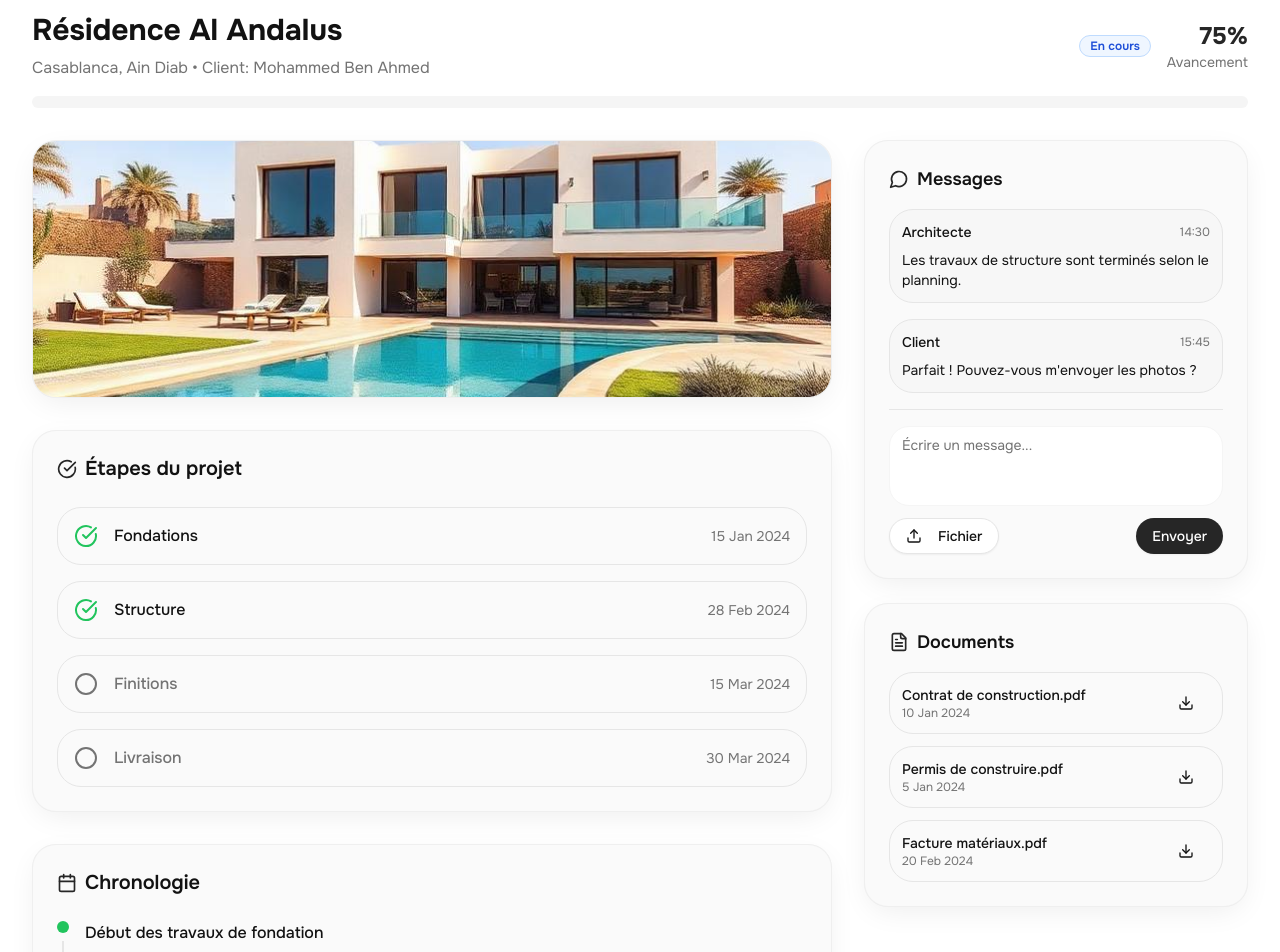
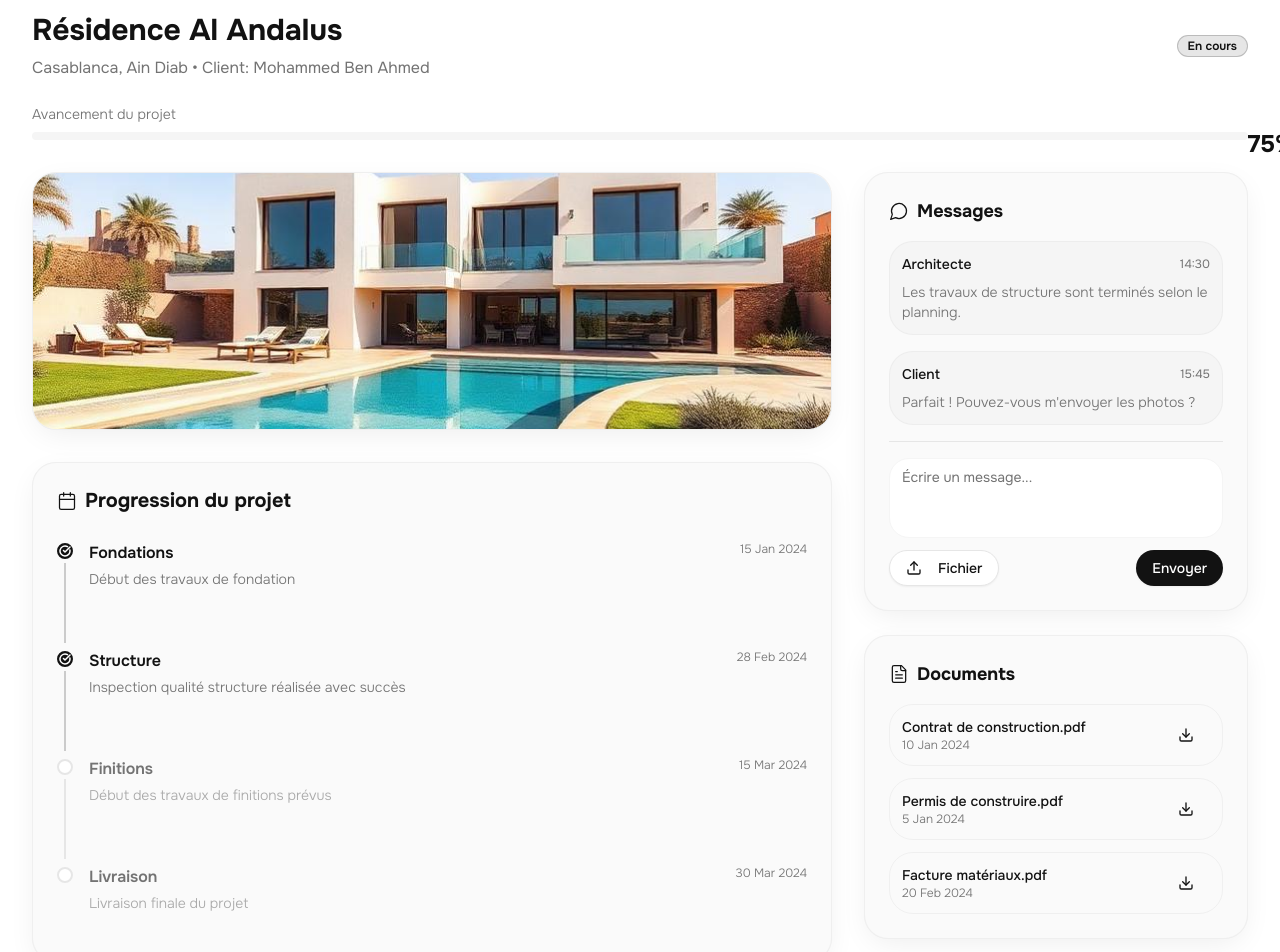
Before and after one commit to davidamelekhh/remix-of-aurapro, a React (Vite) app: page /project/1 in a window 1280 px wide. Shown: the part 60-1012 px from the top of the page. Built offline with nearby package versions, Linux system fonts and the light colour scheme.

Commit message:
Refactor project detail view

```diff
--- a/src/pages/ProjectDetail.tsx
+++ b/src/pages/ProjectDetail.tsx
@@ -6,36 +6,42 @@ import { Progress } from '@/components/ui/progress';
 import { Separator } from '@/components/ui/separator';
 import { Textarea } from '@/components/ui/textarea';
 import { Link } from 'react-router-dom';
+import { cn } from '@/lib/utils';
 import projectVilla from '@/assets/project-villa.jpg';
 
-const milestones = [
-  { id: 1, name: 'Fondations', nameAr: 'الأساسات', completed: true, date: '15 Jan 2024' },
-  { id: 2, name: 'Structure', nameAr: 'الهيكل', completed: true, date: '28 Feb 2024' },
-  { id: 3, name: 'Finitions', nameAr: 'التشطيبات', completed: false, date: '15 Mar 2024' },
-  { id: 4, name: 'Livraison', nameAr: 'التسليم', completed: false, date: '30 Mar 2024' },
-];
-
-const timelineEvents = [
+// Fusionner étapes et chronologie
+const projectTimeline = [
   {
     id: 1,
-    title: 'Début des travaux de fondation',
+    name: 'Fondations',
+    completed: true,
     date: '15 Jan 2024',
     type: 'milestone',
-    completed: true,
+    description: 'Début des travaux de fondation'
   },
   {
     id: 2,
-    title: 'Inspection qualité structure',
-    date: '25 Feb 2024',
-    type: 'inspection',
+    name: 'Structure',
     completed: true,
+    date: '28 Feb 2024',
+    type: 'milestone',
+    description: 'Inspection qualité structure réalisée avec succès'
   },
   {
     id: 3,
-    title: 'Début des finitions',
-    date: '1 Mar 2024',
+    name: 'Finitions',
+    completed: false,
+    date: '15 Mar 2024',
     type: 'milestone',
+    description: 'Début des travaux de finitions prévus'
+  },
+  {
+    id: 4,
+    name: 'Livraison',
     completed: false,
+    date: '30 Mar 2024',
+    type: 'milestone',
+    description: 'Livraison finale du projet'
   },
 ];
 
@@ -69,27 +75,34 @@ export default function ProjectDetail() {
     <div className="max-w-7xl mx-auto px-4 sm:px-6 lg:px-8 py-8">
       {/* Header */}
       <div className="mb-8">
-        <Link to="/" className="inline-flex items-center text-muted-foreground hover:text-primary mb-4">
+        <Link to="/" className="inline-flex items-center text-muted-foreground hover:text-foreground mb-4 transition-colors">
           <ArrowLeft className="h-4 w-4 mr-2" />
           Retour au tableau de bord
         </Link>
 
-        <div className="flex flex-col lg:flex-row lg:items-center lg:justify-between">
-          <div className="mb-4 lg:mb-0">
-            <h1 className="text-3xl font-bold text-primary mb-2">Résidence Al Andalus</h1>
+        <div className="flex flex-col lg:flex-row lg:items-center lg:justify-between gap-4">
+          <div>
+            <h1 className="text-3xl font-bold text-foreground mb-2">Résidence Al Andalus</h1>
             <p className="text-muted-foreground">Casablanca, Ain Diab • Client: Mohammed Ben Ahmed</p>
           </div>
 
-          <div className="flex items-center space-x-4">
-            <Badge className="bg-blue-50 text-blue-700 border-blue-200">En cours</Badge>
-            <div className="text-right">
-              <p className="text-2xl font-bold text-accent">75%</p>
-              <p className="text-sm text-muted-foreground">Avancement</p>
+          <Badge className="bg-foreground/10 text-foreground border-foreground/20 self-start lg:self-center">
+            En cours
+          </Badge>
+        </div>
+
+        {/* Progress Bar avec % à droite */}
+        <div className="mt-6">
+          <div className="flex items-center justify-between mb-2">
+            <span className="text-sm text-muted-foreground font-light">Avancement du projet</span>
+          </div>
+          <div className="relative">
+            <Progress value={75} className="h-2" />
+            <div className="absolute -top-1 right-0 transform translate-x-full ml-3">
+              <span className="text-2xl font-bold text-foreground">75%</span>
             </div>
           </div>
         </div>
-
-        <Progress value={75} className="mt-4 h-3" />
       </div>
 
       <div className="grid grid-cols-1 lg:grid-cols-3 gap-8">
@@ -104,57 +117,55 @@ export default function ProjectDetail() {
             />
           </Card>
 
-          {/* Milestones */}
+          {/* Timeline fusionnée avec étapes */}
           <Card className="p-6">
-            <h2 className="text-xl font-semibold text-primary mb-6 flex items-center">
-              <CheckCircle className="h-5 w-5 mr-2 text-accent" />
-              Étapes du projet
+            <h2 className="text-xl font-bold text-foreground mb-6 flex items-center">
+              <Calendar className="h-5 w-5 mr-2 text-foreground" strokeWidth={1.5} />
+              Progression du projet
             </h2>
 
-            <div className="space-y-4">
-              {milestones.map((milestone) => (
-                <div key={milestone.id} className="flex items-center space-x-4 p-4 rounded-lg border border-border hover:bg-secondary/50 transition-colors">
-                  <div className="flex-shrink-0">
-                    {milestone.completed ? (
-                      <CheckCircle className="h-6 w-6 text-success" />
-                    ) : (
-                      <Circle className="h-6 w-6 text-muted-foreground" />
+            <div className="space-y-1">
+              {projectTimeline.map((event, index) => (
+                <div key={event.id} className="flex items-start gap-4">
+                  {/* Timeline visual */}
+                  <div className="flex flex-col items-center pt-1">
+                    <div className={cn(
+                      "w-4 h-4 rounded-full border-2 transition-colors",
+                      event.completed
+                        ? "bg-foreground border-foreground"
+                        : "bg-background border-muted"
+                    )}>
+                      {event.completed && (
+                        <CheckCircle className="w-3 h-3 text-background absolute" strokeWidth={3} />
+                      )}
+                    </div>
+                    {index < projectTimeline.length - 1 && (
+                      <div className={cn(
+                        "w-0.5 h-20 mt-1 transition-colors",
+                        event.completed ? "bg-foreground/20" : "bg-muted"
+                      )} />
                     )}
                   </div>
-                  <div className="flex-1">
-                    <h3 className={`font-medium ${milestone.completed ? 'text-primary' : 'text-muted-foreground'}`}>
-                      {milestone.name}
-                    </h3>
-                  </div>
-                  <div className="text-sm text-muted-foreground">
-                    {milestone.date}
-                  </div>
-                </div>
-              ))}
-            </div>
-          </Card>
 
-          {/* Timeline */}
-          <Card className="p-6">
-            <h2 className="text-xl font-semibold text-primary mb-6 flex items-center">
-              <Calendar className="h-5 w-5 mr-2 text-accent" />
-              Chronologie
-            </h2>
-
-            <div className="space-y-6">
-              {timelineEvents.map((event, index) => (
-                <div key={event.id} className="flex items-start space-x-4">
-                  <div className="flex flex-col items-center">
-                    <div className={`w-3 h-3 rounded-full ${event.completed ? 'bg-success' : 'bg-muted-foreground'}`} />
-                    {index < timelineEvents.length - 1 && (
-                      <div className="w-0.5 h-12 bg-border mt-2" />
-                    )}
-                  </div>
-                  <div className="flex-1 pb-8">
-                    <h3 className={`font-medium ${event.completed ? 'text-primary' : 'text-muted-foreground'}`}>
-                      {event.title}
-                    </h3>
-                    <p className="text-sm text-muted-foreground mt-1">{event.date}</p>
+                  {/* Content */}
+                  <div className="flex-1 pb-6 pt-0.5">
+                    <div className="flex items-start justify-between mb-1">
+                      <h3 className={cn(
+                        "font-semibold text-base",
+                        event.completed ? "text-foreground" : "text-muted-foreground"
+                      )}>
+                        {event.name}
+                      </h3>
+                      <span className="text-xs text-muted-foreground font-light ml-4 flex-shrink-0">
+                        {event.date}
+                      </span>
+                    </div>
+                    <p className={cn(
+                      "text-sm font-light",
+                      event.completed ? "text-muted-foreground" : "text-muted-foreground/60"
+                    )}>
+                      {event.description}
+                    </p>
                   </div>
                 </div>
               ))}
@@ -166,19 +177,19 @@ export default function ProjectDetail() {
         <div className="space-y-6">
           {/* Messages */}
           <Card className="p-6">
-            <h2 className="text-lg font-semibold text-primary mb-4 flex items-center">
-              <MessageCircle className="h-5 w-5 mr-2 text-accent" />
+            <h2 className="text-lg font-bold text-foreground mb-4 flex items-center">
+              <MessageCircle className="h-5 w-5 mr-2 text-foreground" strokeWidth={1.5} />
               Messages
             </h2>
 
             <div className="space-y-4 mb-4">
               {messages.map((message) => (
-                <div key={message.id} className="p-3 rounded-lg bg-secondary/50 border border-border">
+                <div key={message.id} className="p-3 rounded-lg bg-secondary border border-border/50">
                   <div className="flex items-center justify-between mb-2">
-                    <span className="text-sm font-medium text-primary">{message.sender}</span>
+                    <span className="text-sm font-medium text-foreground">{message.sender}</span>
                     <span className="text-xs text-muted-foreground">{message.time}</span>
                   </div>
-                  <p className="text-sm text-foreground">{message.message}</p>
+                  <p className="text-sm text-muted-foreground font-light">{message.message}</p>
                 </div>
               ))}
             </div>
@@ -196,7 +207,7 @@ export default function ProjectDetail() {
                   <Upload className="h-4 w-4 mr-2" />
                   Fichier
                 </Button>
-                <Button size="sm" className="bg-accent hover:bg-accent/90">
+                <Button size="sm" className="bg-foreground text-background hover:bg-foreground/90">
                   Envoyer
                 </Button>
               </div>
@@ -205,17 +216,17 @@ export default function ProjectDetail() {
 
           {/* Documents */}
           <Card className="p-6">
-            <h2 className="text-lg font-semibold text-primary mb-4 flex items-center">
-              <FileText className="h-5 w-5 mr-2 text-accent" />
+            <h2 className="text-lg font-bold text-foreground mb-4 flex items-center">
+              <FileText className="h-5 w-5 mr-2 text-foreground" strokeWidth={1.5} />
               Documents
             </h2>
 
             <div className="space-y-3">
               {documents.map((doc) => (
-                <div key={doc.id} className="flex items-center justify-between p-3 rounded-lg border border-border hover:bg-secondary/50 transition-colors">
+                <div key={doc.id} className="flex items-center justify-between p-3 rounded-lg border border-border/50 hover:bg-secondary transition-colors">
                   <div className="flex-1">
-                    <h3 className="text-sm font-medium text-primary">{doc.name}</h3>
-                    <p className="text-xs text-muted-foreground">{doc.date}</p>
+                    <h3 className="text-sm font-medium text-foreground">{doc.name}</h3>
+                    <p className="text-xs text-muted-foreground font-light">{doc.date}</p>
                   </div>
                   <Button variant="ghost" size="sm">
                     <Download className="h-4 w-4" />
```
